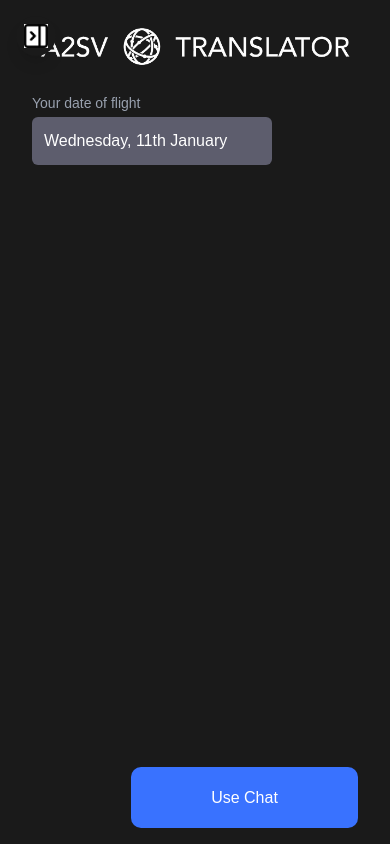
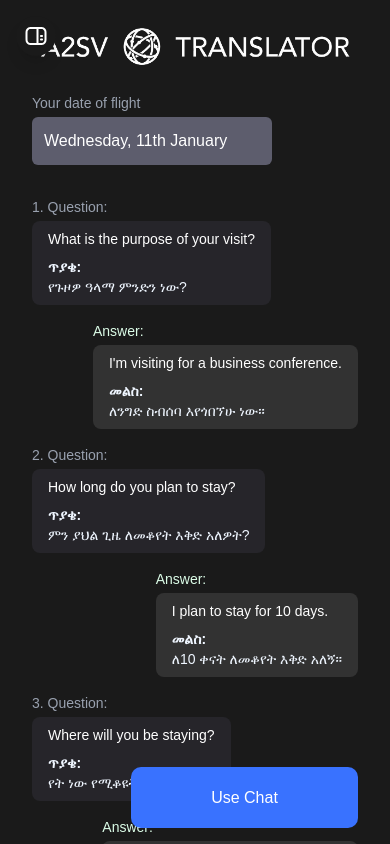
Before and after one commit to A2SV/A2SV-2025-Internship-Pass-Me, a Next.js app in the folder web/: page /dashboard/flight/1 in a window 390 px wide. Built offline with nearby package versions, Linux system fonts and the light colour scheme; a web font is replaced by a local one.

Commit message:
update: make the flight-detail page responsive

```diff
--- a/web/src/app/components/chatpage/ChatBubble.tsx
+++ b/web/src/app/components/chatpage/ChatBubble.tsx
@@ -61,7 +61,7 @@ const ChatBubble: React.FC<ChatBubbleProps> = ({ chatItem, isLatest = false }) =
         {isQuestion ? 'Question:' : 'Answer:'}
       </span>
 
-      <div className={`rounded-lg px-4 py-2 ${isEditing ? 'bg-indigo-500 w-100' : (isQuestion ? 'bg-zinc-800' : 'bg-zinc-700')} text-sm relative`}>
+      <div className={`rounded-lg px-4 py-2 ${isEditing ? 'bg-indigo-500 w-100' : (isQuestion ? 'bg-[#26252A]' : 'bg-[#323232]')} text-sm relative`}>
         {isQuestion ? (
           <>
             <p className="whitespace-pre-wrap">{chatItem.text}</p>
--- a/web/src/app/components/chatpage/ChatPage.tsx
+++ b/web/src/app/components/chatpage/ChatPage.tsx
@@ -41,7 +41,7 @@ export default function ChatPage() {
           alt="A2SV Translator Banner"
           width={200}
           height={50}
-          className="min-w-70 md:w-83 h-16 object-fit"
+          className="w-65 h-12 md:w-83 md:h-16 object-fit"
           priority
         />
       </header>
--- a/web/src/app/components/flight-detail/flight-detail.tsx
+++ b/web/src/app/components/flight-detail/flight-detail.tsx
@@ -157,7 +157,7 @@ export default function FlightDetail({ flightId }: { flightId: string }) {
         />
       </div>
 
-      <div className="flex flex-col px-8 pb-20 relative">
+      <div className="px-8 pb-20 relative">
         {/* Date selection - as shown in the UI */}
         <div className="mb-8">
           <span className="text-gray-400 text-sm block mb-1">
@@ -169,65 +169,50 @@ export default function FlightDetail({ flightId }: { flightId: string }) {
         </div>
 
         {/* Conversation messages */}
-        <div className="space-y-8">
+        <div className="max-w-3xl mx-auto flex flex-col space-y-4">
           {selectedConversation.messages.map((message) => (
-            <div key={message.id} className="space-y-8 px-100">
-              {/* Question box - #26252A background - Left aligned */}
-              <div className="w-full flex justify-start">
-                <div className="w-full max-w-[344px] min-h-[93px] rounded-[10px] p-[12px] bg-[#26252A] flex flex-col gap-[11px]">
-                  <div className="flex items-start">
-                    <span className="text-blue-400 mr-2">
-                      {message.questionNumber}.
-                    </span>
-                    <div className="flex-1">
-                      <div className="text-white font-medium">
-                        <span className="text-gray-300">Question:</span>
-                        <span className="ml-2">{message.question}</span>
-                      </div>
-                      {message.questionTranslated && (
-                        <div className="text-gray-400 text-sm mt-1">
-                          <span className="text-gray-500">ጥያቄ:</span>
-                          <span className="ml-2">
-                            {message.questionTranslated}
-                          </span>
-                        </div>
-                      )}
+            <div key={message.id} className="flex flex-col space-y-4">
+              {/* Question bubble */}
+              <div className="flex flex-col max-w-md self-start space-y-1">
+                <span className="text-sm text-gray-400">
+                  {message.questionNumber}. Question:
+                </span>
+                <div className="rounded-lg px-4 py-2 bg-[#26252A] text-sm whitespace-pre-wrap">
+                  <p>{message.question}</p>
+                  {message.questionTranslated && (
+                    <div className="mt-2 text-blue-50">
+                      <strong>ጥያቄ:</strong>
+                      <p>{message.questionTranslated}</p>
                     </div>
-                  </div>
+                  )}
                 </div>
               </div>
 
-              {/* Answer box - #323232 background - Right aligned */}
-              {message.answer && (
-                <div className="w-full flex justify-end px-0">
-                  <div className="w-full max-w-[344px] min-h-[93px] rounded-[10px] p-[12px] bg-[#323232] flex flex-col gap-[11px]">
-                    <div className="text-white">
-                      <span className="text-gray-300">Answer:</span>
-                      <span className="ml-2">{message.answer}</span>
-                    </div>
+              {/* Answer bubble */}
+              {message.answer ? (
+                <div className="flex flex-col max-w-md self-end space-y-1">
+                  <span className="text-sm text-green-100">Answer:</span>
+                  <div className="rounded-lg px-4 py-2 bg-[#323232] text-sm whitespace-pre-wrap">
+                    <p>{message.answer}</p>
                     {message.answerTranslated && (
-                      <div className="text-gray-400 text-sm mt-1">
-                        <span className="text-gray-500">መልስ:</span>
-                        <span className="ml-2">{message.answerTranslated}</span>
+                      <div className="mt-2 text-blue-50">
+                        <strong>መልስ:</strong>
+                        <p>{message.answerTranslated}</p>
                       </div>
                     )}
                   </div>
                 </div>
-              )}
-
-              {message.isActive && !message.answer && (
-                <div className="w-full flex justify-end">
-                  <div className="w-full max-w-[344px] min-h-[93px] rounded-[10px] p-[12px] bg-[#323232] flex flex-col gap-[11px]">
-                    <div className="text-gray-400">
-                      Placeholder for active message
-                    </div>
+              ) : message.isActive ? (
+                <div className="flex flex-col max-w-md self-end space-y-1">
+                  <span className="text-sm text-gray-400">Answer:</span>
+                  <div className="rounded-lg px-4 py-2 bg-[#323232] text-sm">
+                    <div className="text-gray-400">Placeholder for active message</div>
                   </div>
                 </div>
-              )}
+              ) : null}
             </div>
           ))}
         </div>
-
         {/* Use Chat button with specified dimensions */}
         <div className="fixed bottom-4 right-8">
           <button
--- a/web/src/app/components/sidebar/sidebar.tsx
+++ b/web/src/app/components/sidebar/sidebar.tsx
@@ -129,7 +129,7 @@ export default function Sidebar() {
           aria-label="Open sidebar"
         >
           <Image
-            src="/closesidebar.png"
+            src="/image.png"
             alt="Open sidebar"
             width={24}
             height={24}
@@ -157,7 +157,7 @@ export default function Sidebar() {
             aria-label="Close sidebar"
           >
             <Image
-              src="/closesidebar.png"
+              src="/image.png"
               alt="Close sidebar"
               width={24}
               height={24}
```
Also changed, not shown: web/public/image.png (added).
